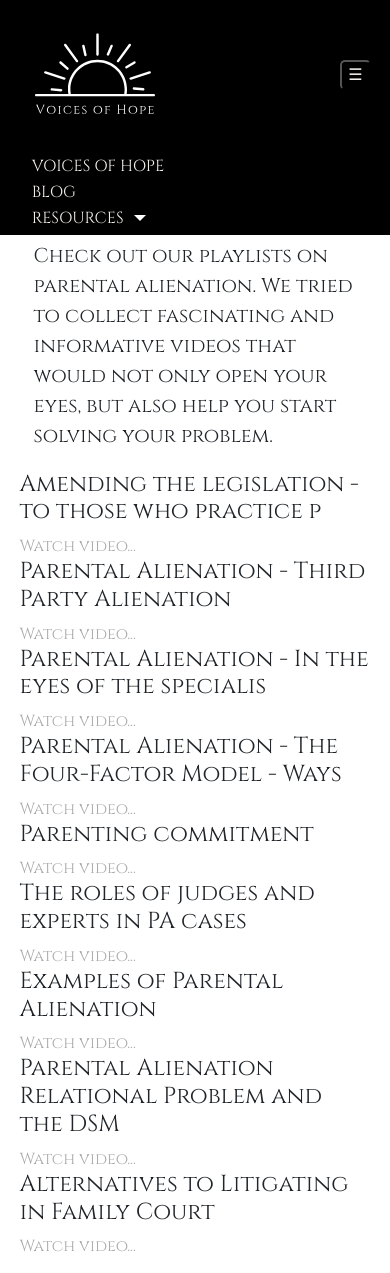
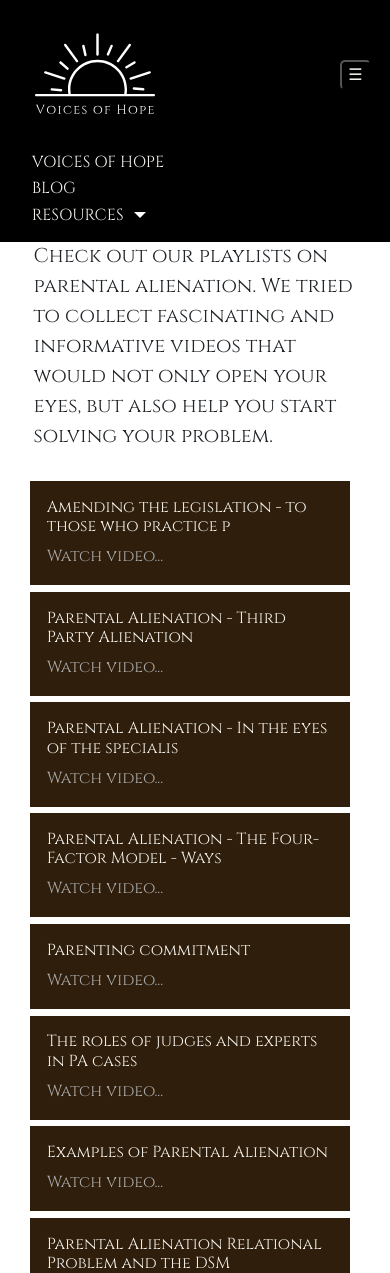
Before and after one commit to CodeSproutOrg/VOH, a Django app: page /videos in a window 390 px wide. Shown: the top 1273 px of the page. Run offline with Django 4.2, Linux system fonts and the light colour scheme; data comes from the database, SQL or seed files in the repository; both versions use the stored data as it was after the commit; grey boxes are pictures that could not be loaded.

Commit message:
23.05.2023
Working at new Videos design

Closes #3

```diff
--- a/static/css/resources.css
+++ b/static/css/resources.css
@@ -20,7 +20,25 @@
 .link-content {padding: 2% 5%; display: flex; flex-direction: column;}
 
 /* Videos */
-iframe {width: 100%; height: 400px;}
+#videos {
+    padding: 2%;
+    display: flex;
+    flex-wrap: wrap;
+    justify-content: space-around;
+}
+.video {
+        width: 30%;
+        margin: 1%;
+        padding: 2%;
+        display: flex;
+        flex-direction: column;
+        justify-content: space-between;
+}
+.video h6 {height: 80%;}
+
+#video_page {margin-top: 20px; padding: 5%; min-height: 90vh;}
+#video_page h3 {padding: 2% 0;}
+iframe {width: 100%; height: 500px;}
 
 /* Documents */
 #documents {
@@ -52,6 +70,9 @@ iframe {width: 100%; height: 400px;}
 
     .document {width: 45%;}
 
+    #videos {justify-content: flex-start;}
+    .video {width: 45%;}
+
     .app {flex-direction: column;}
     .app div {width: 50%; text-align: center; padding: 4% 2%;}
 }
@@ -60,5 +81,12 @@ iframe {width: 100%; height: 400px;}
     .document {width: 100%;}
     .document p {height: unset;}
     #documents a {font-size: 9px;}
+
+    iframe {height: 360px;}
 }
-@media screen and (max-width: 475px) {#documents a {font-size: 7px;}}
+@media screen and (max-width: 475px) {
+    #documents a {font-size: 7px;}
+
+    .video {width: 95%; padding: 5%;}
+    iframe {height: 300px;}
+}
--- a/static/css/style.css
+++ b/static/css/style.css
@@ -160,7 +160,7 @@ main {
         flex-direction: column;
         align-items: flex-start;
         justify-content: flex-start;
-        padding: 1% 0;
+        padding-bottom: 4%;
     }
     #nav-bar a {margin-bottom: 1%;}
 
--- a/templates/pages/resources-blocks/videos/video.html
+++ b/templates/pages/resources-blocks/videos/video.html
@@ -4,5 +4,9 @@
 
 {% block content %}
 {% video_post video_slug as video %}
-{{ video.title }}
+<div id='video_page'>
+    <a href="/videos"><--Back</a>
+    <h3>{{ video.title }}</h3>
+    <iframe id="ytplayer" src="http://www.youtube.com/embed/{{ video.url }}?autoplay=1" frameborder="0"></iframe>
+</div>
 {% endblock %}
--- a/templates/pages/resources-blocks/videos/videos.html
+++ b/templates/pages/resources-blocks/videos/videos.html
@@ -12,17 +12,13 @@
         help you start solving your problem.
     </p>
     {% video_posts as videos %}
-    <div>
+    <div id="videos">
         {% for video in videos %}
-        <div>
-            <h3>{{ video.title }}</h3>
+        <div class="video b-color">
+            <h6 class="second-color">{{ video.title }}</h6>
             <a href="{{ video.get_absolute_url }}">Watch video...</a>
         </div>
         {% endfor %}
     </div>
-    <iframe allow="accelerometer; autoplay; clipboard-write; encrypted-media; gyroscope; picture-in-picture; web-share"
-            src="https://www.youtube.com/embed/videoseries?list=PLJhPJcXPjBd1W1wMOFsKTMC4uZU02gGsi"
-            class="resources-content" title="YouTube video player" frameborder="0" allowfullscreen>
-    </iframe>
 </div>
 {% endblock %}
```
Also changed, not shown: db.sqlite3.
